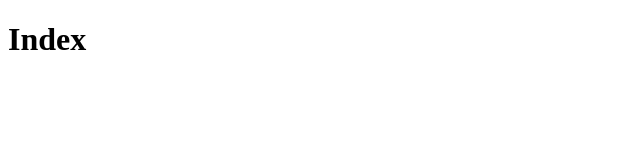
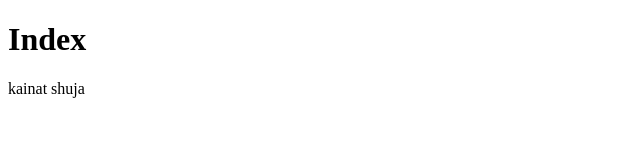
Before and after one commit to aleenalateef/gitlecture, a plain HTML site: page index.html in a window 1280 px wide. Shown: the full height of the page, 0-640 px from the left. Drawn offline with Linux system fonts and the light colour scheme.

Commit message:
kainat likha hai

```diff
--- a/index.html
+++ b/index.html
@@ -7,6 +7,11 @@
     <title>Document</title>
 </head>
 <body>
+
+
     <h1>Index</h1>
+
+    kainat shuja
 </body>
+
 </html>
```
